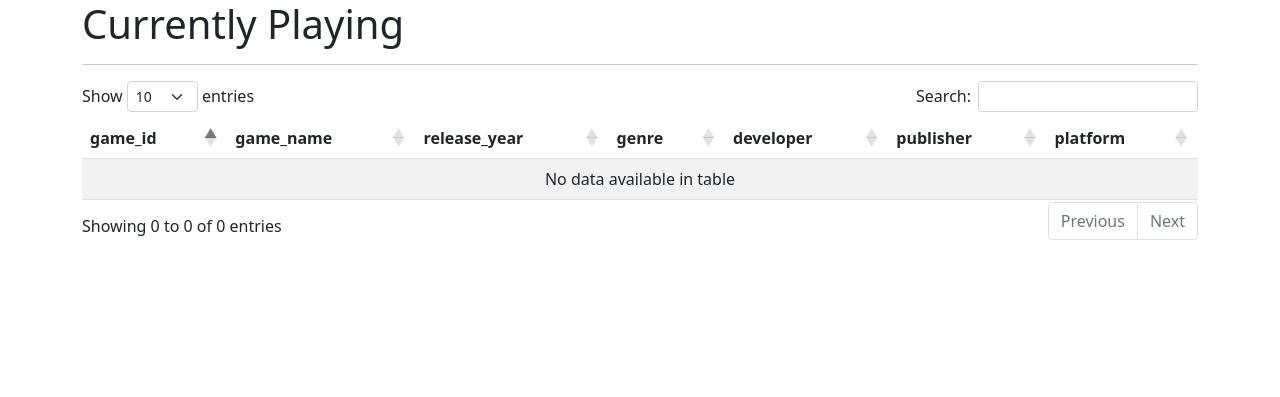
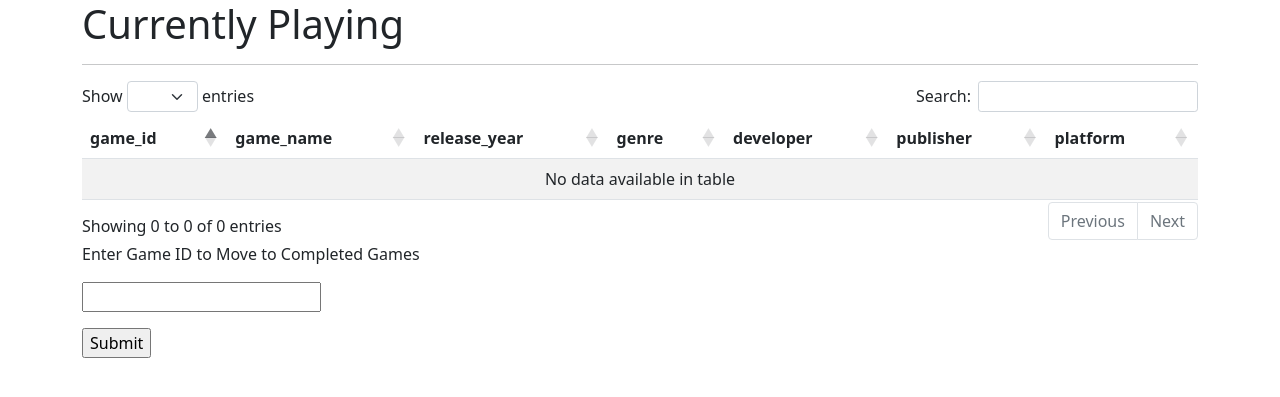
Before and after one commit to Spwilson87/Video-game-tracker, a Flask app: page /playing_table in a window 1280 px wide. Shown: the top 397 px of the page. Run offline with Flask 2, Linux system fonts and the light colour scheme; data that the repository does not hold is empty; some libraries are stand-ins or nearby versions.

Commit message:
added field to enter game_id to modify the database

```diff
--- a/webapp/templates/playing_table.html
+++ b/webapp/templates/playing_table.html
@@ -27,12 +27,18 @@
       {% endfor %}
     </tbody>
   </table>
+  <form action="/move_playing_game_done" method = "POST">
+
+    <p>Enter Game ID to Move to Completed Games </p>
+    <p><input type = "integer" name = 'game_id' /></p>
+    <p><input type = "submit" value = "Submit" /></p>
+  </form>
 {% endblock %}
 
 {% block scripts %}
   <script>
     $(document).ready(function () {
-      $('#data').DataTable({pageLength: 10,
+      $('#data').DataTable({pageLength: 5,
     filter: true,
     deferRender: true,
     scrollY: 200,
```
